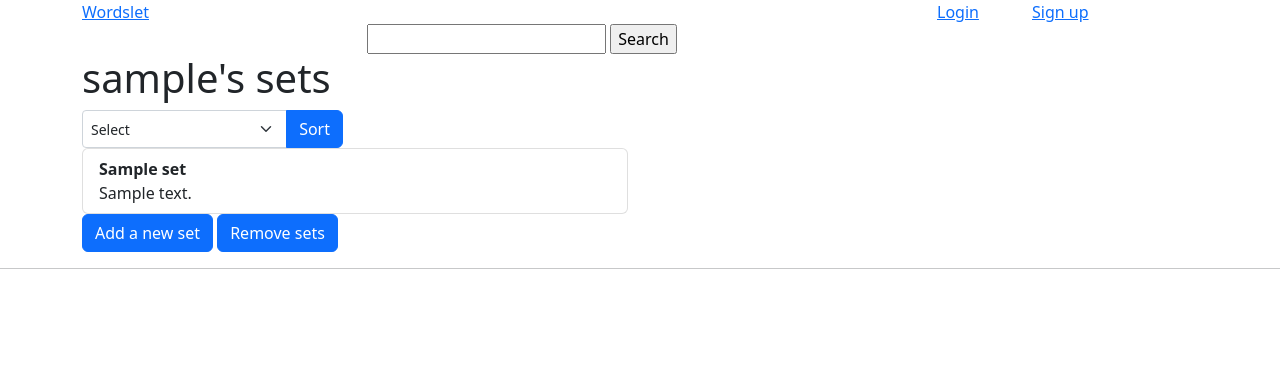
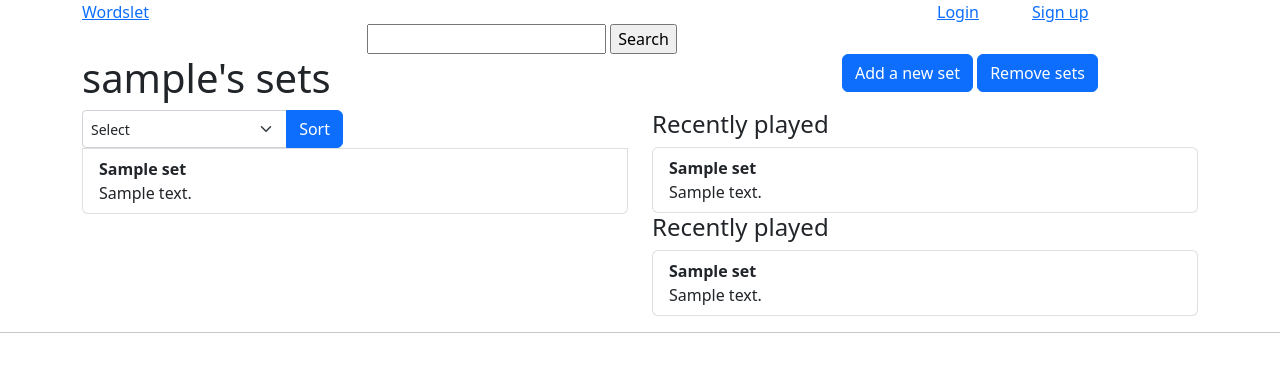
Before and after one commit to seirepo/tietokantasovellus-kesa-2022, a Flask app: template templates/user.html in a window 1280 px wide. Shown: the top 372 px of the page. Run offline with Flask 2, Linux system fonts and the light colour scheme; the template is opened without the code that fills it: most values are stand-ins (such as "Sample title", 1, 10 or a date in 2020); some libraries are stand-ins or nearby versions.

Commit message:
Reorder user.html to show recently played/finished games

```diff
--- a/templates/user.html
+++ b/templates/user.html
@@ -4,7 +4,16 @@
 
 <div class="container">
     <div class="row">
+        <div class="col-8">
             <h1>{{ username }}'s sets</h1>
+        </div>
+        <div class="col-4">
+
+            {% if creator == session.user_id %}
+            <a class="btn btn-primary" href="/add-new-set">Add a new set</a>
+            <a class="btn btn-primary" href="/remove-sets">Remove sets</a>
+            {% endif %}
+        </div>
     </div>
 
     {% if count == 0 %}
@@ -15,8 +24,12 @@
 
     {% else %}
 
+    <div class="row" id="user-sets">
+        <div class="col-6">
+            <div class="list-group">
+
                 <div class="row" id="sort-selector">
-        <div class="col-3">
+                    <div class="col-6">
                         <form class="input-group">
                             <select class="form-select form-select-sm" name="sort_by">
                                 <option value="" selected disabled hidden>Select</option>
@@ -29,8 +42,38 @@
                     </div>
                 </div>
 
-    <div class="row" id="user-sets">
+                {% for set in sets %}
+
+                <a href="/set/{{ set.id }}" class="list-group-item list-group-item-action">
+                    <b>{{ set.name }}</b>
+                    <br>
+                    {{set.description }}
+                </a>
+
+                {% endfor %}
+
+            </div>
+        </div>
+
         <div class="col-6">
+            <div class="col">
+                <p class="h4">Recently played</p>
+                <div class="list-group">
+
+                    {% for set in sets %}
+
+                    <a href="/set/{{ set.id }}" class="list-group-item list-group-item-action">
+                        <b>{{ set.name }}</b>
+                        <br>
+                        {{set.description }}
+                    </a>
+
+                    {% endfor %}
+
+                </div>
+            </div>
+            <div class="col">
+                <p class="h4">Recently played</p>
                 <div class="list-group">
 
                     {% for set in sets %}
@@ -47,14 +90,10 @@
             </div>
         </div>
 
+    </div>
+
     {% endif %}
 
-    {% if creator == session.user_id %}
-
-        <a class="btn btn-primary" href="/add-new-set">Add a new set</a>
-        <a class="btn btn-primary" href="/remove-sets">Remove sets</a>
-
-    {% endif %}
 </div>
 
 {% endblock %}
```
Lines whose indentation alone changed are shown as unchanged.
